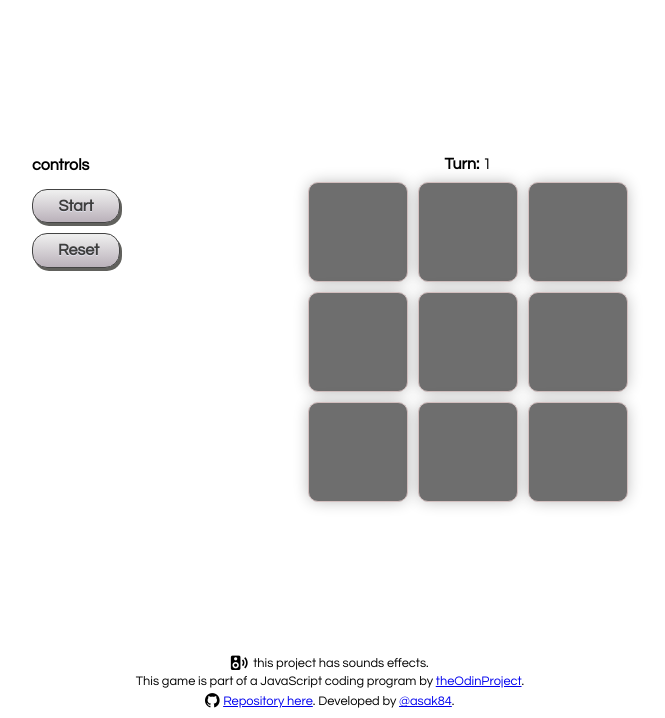
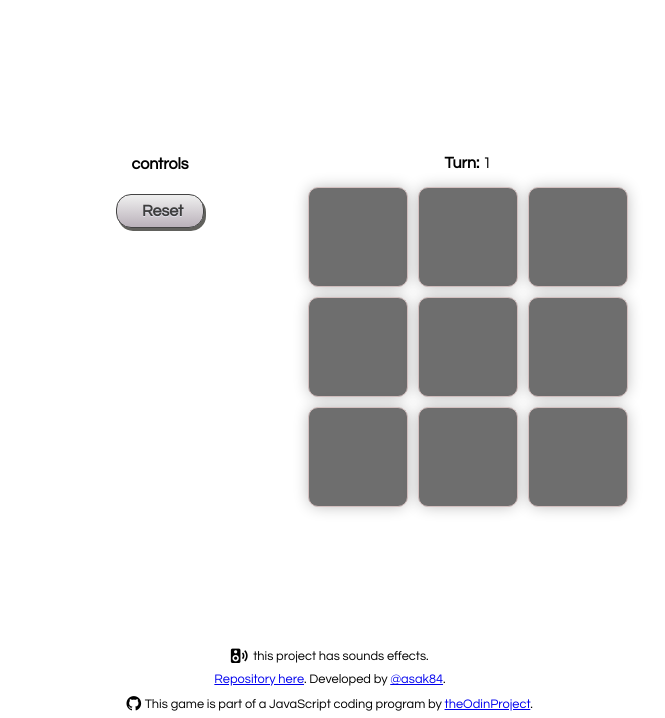
Before and after one commit to asaks84/tic-tac-toe, a website: page index.html in a window 1280 px wide. Shown: the part 82-800 px from the top of the page, without its empty margins (310-975 px from the left). Drawn offline with Linux system fonts and the light colour scheme.

Commit message:
Beta version is ready

```diff
--- a/index.html
+++ b/index.html
@@ -26,9 +26,9 @@
                     <h4>controls</h4>
                 </div>
                 <div class="control flex">
-                    <div>
+                    <!-- <div>
                         <button class="btn btn-start">Start</button>
-                    </div>
+                    </div> -->
                     <div>
                         <button class="btn btn-reset">Reset</button>
                     </div>
@@ -66,8 +66,8 @@
                 this project has sounds effects.
              </div>
             <div class="credits">
+                <p><a href="https://github.com/asaks84/tic-tac-toe" target="_blank">Repository here</a>. Developed by <a href="https://github.com/asaks84">@asak84</a>.</p>
                 <p>This game is part of a JavaScript coding program by <a href="http://theodinproject.com" target="_blank">theOdinProject</a>.</p>
-                <p><a href="https://github.com/asaks84/tic-tac-toe" target="_blank">Repository here</a>. Developed by <a href="https://github.com/asaks84">@asak84</a>.</p>
             </div>
         </footer>
 
--- a/script.js
+++ b/script.js
@@ -73,6 +73,24 @@ const Player = function (name, sign) {
 //
 
 const uiController =(() => {
+
+    // creating screen in future
+
+    // const createGame = () => {
+    //     const main = document.querySelector('main');
+
+    //     const aside = document.createElement('aside');
+    //     const section = document.createElement('section');
+    //     const div = document.createElement('div');
+    //     const para = document.createElement('p')
+
+    //     // creating menu
+
+    //     (function(){
+    //         aside
+
+    //     })();
+    // }
 
     function selectedField(e){
         const attr = e.target.getAttribute('data-sound');
@@ -156,6 +174,8 @@ const controller = (() => {
     const getPlayerToMove = () => {
         const numberOfMoves = getAmountOfPlays();
 
+        // It could be better comparing a actualPlayer and a nextPlayer
+        // but I have to find nextPlayer first, for this game it's ok to do here
 
         if (Object.keys(numberOfMoves).length === 0) {
             return getPlayer(0);
@@ -248,6 +268,11 @@ const controller = (() => {
         return obj;
     }, {});
 
+    const isAllPlayersPlayed = () => {
+        const numberOfMoves = getAmountOfPlays();
+
+        return (numberOfMoves[getPlayer(0).getSign()] <= numberOfMoves[getPlayer(getAmountOfPlayers() - 1).getSign()])
+    };
 
     const play = (pos) => {
 
@@ -272,12 +297,6 @@ const controller = (() => {
         verifyResult();
     };
 
-    const isAllPlayersPlayed = () => {
-        const numberOfMoves = getAmountOfPlays();
-
-        return (numberOfMoves[getPlayer(0).getSign()] <= numberOfMoves[getPlayer(getAmountOfPlayers() - 1).getSign()])
-    };
-
     console.log(turnCounter.getCounter());
     uiController.showTurn(turnCounter.getCounter())
     return {
--- a/style.scss
+++ b/style.scss
@@ -28,7 +28,7 @@
 :root {
     --font-family: 'Questrial', sans-serif;
     --font-size: 16px;
-    --line-height: .3rem;
+    --line-height: 1rem;
     --sign-font: "Fredoka One", cursive;
 }
 
@@ -109,6 +109,12 @@ footer {
     margin-top: auto;
     font-size: .8rem;
     text-align: center;
+    margin-bottom: .3rem;
+
+    & p{
+        margin-top: .4rem;
+        margin-bottom: 0;
+    }
 
     &>.credits {
 
@@ -142,6 +148,7 @@ main {
 
     & aside {
         min-width: 20vw;
+        text-align: center;
 
 
         @include responsive(phone) {
```
Also changed, not shown: style.css.
